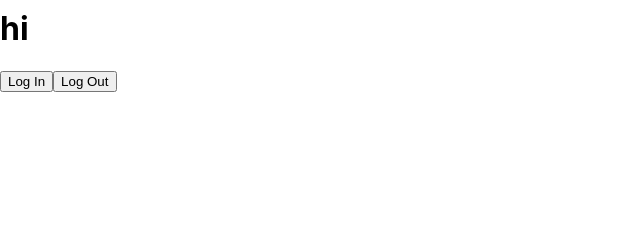
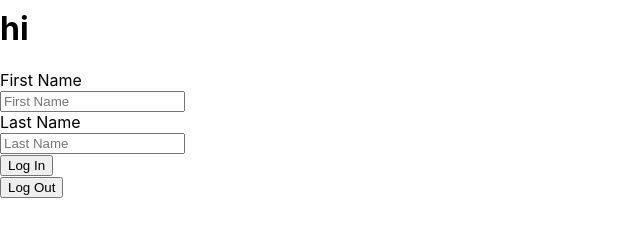
Before and after one commit to Mikoolio41/final_project, a React (Create React App) app in the folder client/: page / in a window 1280 px wide. Shown: the part 316-542 px from the top of the page, without its empty margins (0-640 px from the left). Built offline with nearby package versions, Linux system fonts and the light colour scheme; no server answers.

Commit message:
auth0 update

```diff
--- a/client/src/App.js
+++ b/client/src/App.js
@@ -1,7 +1,7 @@
 import React, { useEffect, useState } from "react";
-import LoginButton from "./components/LoginButton";
 import LogoutButton from "./components/LogoutButton";
 import Profile from "./components/Profile";
+import Form from "./containers/form";
 
 function App() {
   const [url, setUrl] = useState([{}]);
@@ -17,7 +17,7 @@ function App() {
     <div>
       <img alt="" src={url}></img>
       <h1>hi</h1>
-      <LoginButton />
+      <Form />
       <LogoutButton />
       <Profile />
     </div>
--- a/client/src/containers/form.js
+++ b/client/src/containers/form.js
@@ -7,13 +7,25 @@ function Form() {
   return (
     <div>
       <form>
+        <label for="first_name">
+          First Name
+          <Input
+            name="first_name"
+            placeholder="First Name"
+            value=""
+            onChange=""
+          />
+        </label>
+        <label for="last_name">
+          Last Name
+          <Input
+            name="first_name"
+            placeholder="Last Name"
+            value=""
+            onChange=""
+          />
+        </label>
         <LoginButton />
-        <Input
-          name="first_name"
-          placeholder="First Name"
-          value=""
-          onChange=""
-        />
       </form>
     </div>
   );
```
Also changed, not shown: 2 other files (tests, documents, lock files or other folders).
